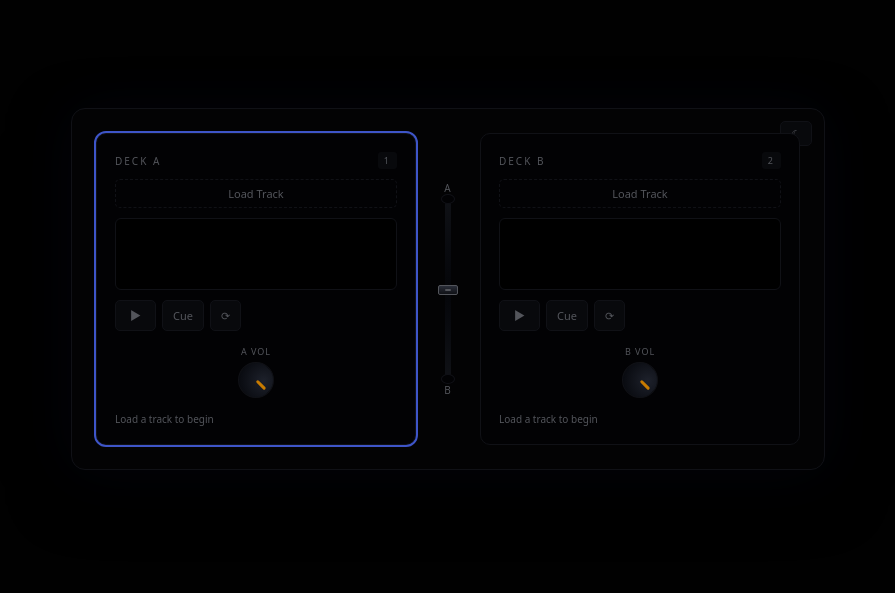
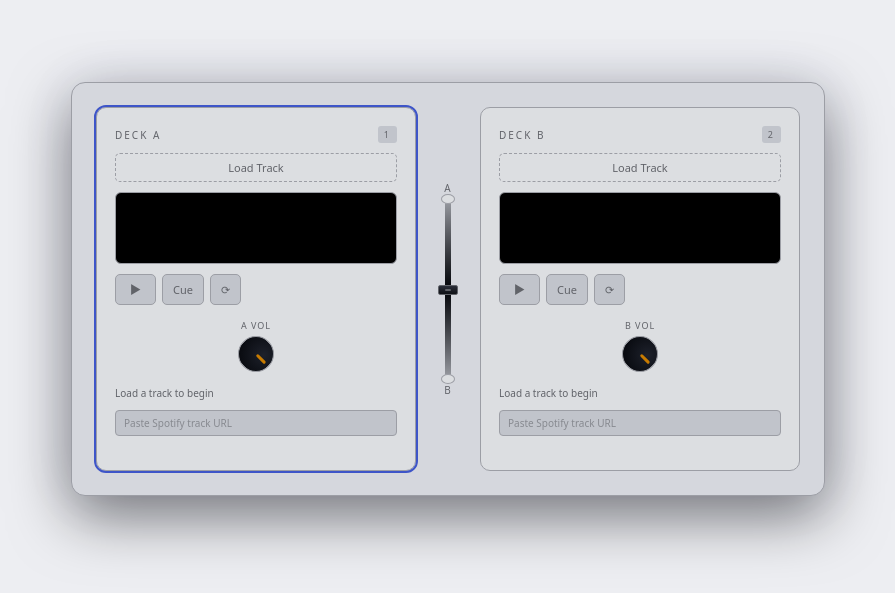
Before and after one commit to GeoDoo/dj-mixer, a website: page index.html in a window 1280 px wide. Shown: the part 111-704 px from the top of the page, without its empty margins (192-1087 px from the left). Drawn offline with Linux system fonts and the light colour scheme.

Commit message:
spotify embed: paste URL → iframe per deck

```diff
--- a/index.html
+++ b/index.html
@@ -8,9 +8,6 @@
 </head>
 <body>
 <div class="mixer">
-  <div style="position:absolute;top:12px;right:12px">
-    <button class="ctrl-btn-sm" id="theme-btn" onclick="document.body.classList.toggle('light');this.textContent=document.body.classList.contains('light')?'☀':'☾'" title="Toggle theme">☾</button>
-  </div>
   <div class="deck" id="deck-a">
     <div class="deck-header"><span>Deck A</span><span class="kbd">1</span></div>
     <label class="file-label" id="label-a">Load Track</label>
@@ -30,6 +27,8 @@
       </div>
     </div>
     <div class="sub" id="info-a">Load a track to begin</div>
+    <input class="spotify-input" id="spotify-a" placeholder="Paste Spotify track URL">
+    <div class="spotify-embed" id="embed-a"></div>
   </div>
   <div class="crossfader-section">
     <label>A</label>
@@ -57,6 +56,8 @@
       </div>
     </div>
     <div class="sub" id="info-b">Load a track to begin</div>
+    <input class="spotify-input" id="spotify-b" placeholder="Paste Spotify track URL">
+    <div class="spotify-embed" id="embed-b"></div>
   </div>
 </div>
 <script>
@@ -296,6 +297,19 @@ document.addEventListener('keydown',e=>{
 });
 document.getElementById('deck-a').style.outline='2px solid var(--focus)';
 setFader(0.5);
+
+/* ---- Spotify embed ---- */
+function spotifyHandler(id){
+  const input=document.getElementById('spotify-'+id);
+  const embed=document.getElementById('embed-'+id);
+  input.onchange=()=>{
+    const match=input.value.match(/track[\/?](\w+)/);
+    if(match)embed.innerHTML='<iframe src=\"https://open.spotify.com/embed/track/'+match[1]+'?utm_source=dj-mixer\" width=\"100%\" height=\"152\" frameBorder=\"0\" allow=\"autoplay; clipboard-write; encrypted-media; fullscreen\" loading=\"lazy\" style=\"border-radius:12px\"></iframe>';
+    else embed.innerHTML='';
+  };
+  input.onpaste=()=>setTimeout(input.onchange,50);
+}
+spotifyHandler('a');spotifyHandler('b');
 </script>
 </body>
 </html>
--- a/styles.css
+++ b/styles.css
@@ -1,24 +1,15 @@
 :root {
-  --bg: oklch(0.06 0.000 0);
-  --surface: oklch(0.10 0.005 270);
-  --surface-2: oklch(0.14 0.008 270);
-  --deck-bg: oklch(0.09 0.006 270);
-  --primary: oklch(0.45 0.18 270);
-  --accent: oklch(0.65 0.15 70);
-  --accent-glow: oklch(0.72 0.18 70);
-  --ink: oklch(0.92 0.005 270);
-  --muted: oklch(0.45 0.01 270);
-  --border: oklch(0.18 0.01 270);
-  --focus: oklch(0.50 0.18 270);
-}
-.light{
   --bg: oklch(0.95 0.005 270);
   --surface: oklch(0.88 0.008 270);
   --surface-2: oklch(0.82 0.01 270);
   --deck-bg: oklch(0.90 0.005 270);
+  --primary: oklch(0.45 0.18 270);
+  --accent: oklch(0.65 0.15 70);
+  --accent-glow: oklch(0.72 0.18 70);
   --ink: oklch(0.10 0.01 270);
   --muted: oklch(0.50 0.01 270);
   --border: oklch(0.70 0.01 270);
+  --focus: oklch(0.50 0.18 270);
 }
 *,*::before,*::after{box-sizing:border-box;margin:0;padding:0}
 html{font-size:14px}
@@ -31,7 +22,7 @@ body{
 }
 .mixer{
   display:flex;align-items:stretch;gap:0;
-  background:var(--surface);position:relative;
+  background:var(--surface);
   border-radius:14px;
   padding:24px;
   border:1px solid var(--border);
@@ -130,3 +121,11 @@ canvas{display:block;width:100%;height:72px;border-radius:6px;background:oklch(0
 }
 .file-label:hover{border-color:var(--accent);color:var(--ink)}
 input[type=file]{display:none}
+.spotify-input{
+  width:100%;background:var(--surface-2);border:1px solid var(--border);
+  border-radius:4px;padding:5px 8px;font:inherit;font-size:10px;color:var(--muted);
+  outline:none;transition:border-color .15s;
+}
+.spotify-input:focus{border-color:var(--accent);color:var(--ink)}
+.spotify-input::placeholder{color:var(--muted);opacity:.6}
+.spotify-embed{margin-top:6px;border-radius:6px;overflow:hidden}
```
Also changed, not shown: 2 other files.
